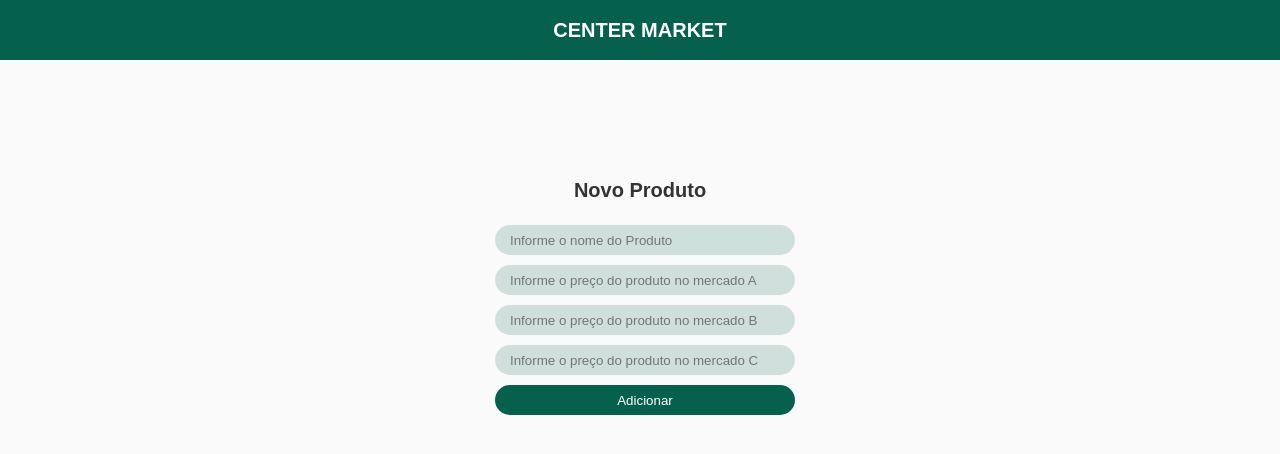
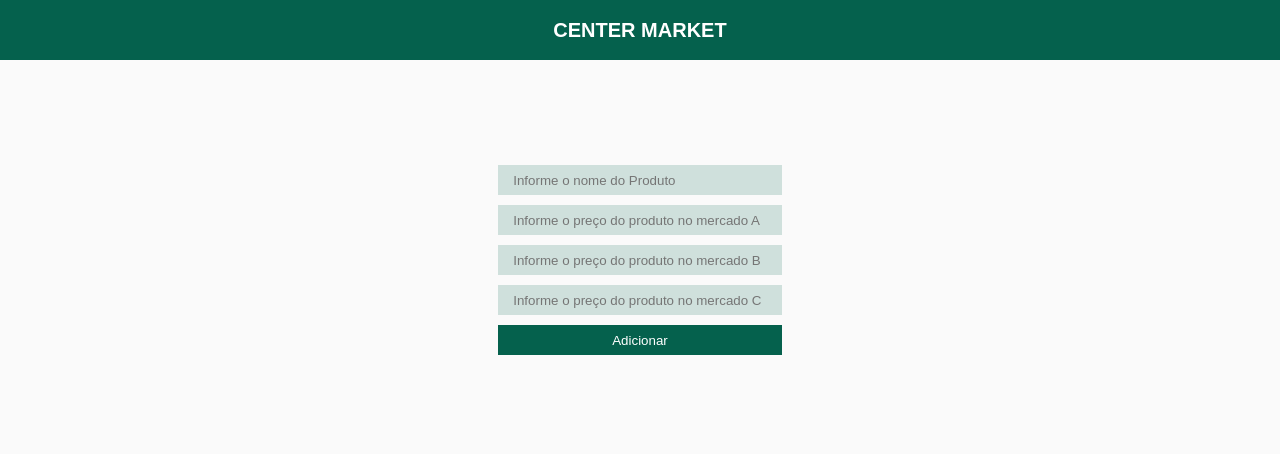
Before and after one commit to LeoCorbari/mercado, a React (Create React App) app: page /AddForm in a window 1280 px wide. Shown: the top 454 px of the page. Built offline with nearby package versions, Linux system fonts and the light colour scheme.

Commit message:
Udate footer

```diff
--- a/package.json
+++ b/package.json
@@ -7,6 +7,7 @@
     "mongoose": "^5.6.11",
     "react": "^16.9.0",
     "react-dom": "^16.9.0",
+    "react-number-format": "^4.2.0",
     "react-router-dom": "^5.0.1",
     "react-scripts": "3.1.1",
     "require-dir": "^1.2.0"
--- /dev/null
+++ b/src/components/footer/index.js
@@ -0,0 +1,29 @@
+import React from 'react'
+
+import { Link } from 'react-router-dom'
+
+import './style.css'
+
+
+class Buttons extends React.Component {
+
+    clearStorage = (e) => {
+        localStorage.clear()
+
+    }
+
+    render() {
+        return(
+            <div className='buttons-footer'>
+                <Link to='/AddForm/'>
+                    <input className='footer-input' type='submit' value='Adicionar Produto' />
+                </Link>
+                <input className='footer-input' type='submit' value='Limpar Tabela'
+                    onClick={this.clearStorage} />
+            </div>
+        )
+    }
+}
+
+
+export default Buttons
--- /dev/null
+++ b/src/components/footer/style.css
@@ -0,0 +1,22 @@
+.footer-input {
+    width: 50%;
+    border: 0;
+    color: #fff;
+    padding: 0;
+    cursor: pointer;
+    transition: 0.3s;
+    background: rgb(5, 97, 77);
+    font-weight: bold;
+    height: 30px;
+}
+
+.footer-input:hover {
+    background: #fff;
+    color: rgb(5, 97, 77);
+    border: 1px solid rgb(5, 97, 77);
+
+}
+
+.buttons-footer{
+    width: 100%;
+}
--- a/src/pages/addForm/index.js
+++ b/src/pages/addForm/index.js
@@ -25,7 +25,7 @@ class AddForm extends React.Component {
     }
 
     checkOverview = () => {
-        //TO DO fazer a comparação do mais caro
+        //TODO fazer a comparação do mais caro
     }
 
     handleSubmit(e) {
@@ -33,7 +33,6 @@ class AddForm extends React.Component {
         let p = this.state.produto
         let key = localStorage.length
         localStorage.setItem('item-' + key, JSON.stringify(p))
-
         e.preventDefault()
 
     }
@@ -55,31 +54,33 @@ class AddForm extends React.Component {
         return (
             <div id='container'>
 
-                <h3>Novo Produto</h3>
-
                 <form onSubmit={this.handleSubmit}>
 
                     <input
                     name='name'
+                    className='form-input'
                     onChange={this.handleChange}
                     placeholder='Informe o nome do Produto' />
 
                     <input
                     name='valueA'
+                    className='form-input'
                     onChange={this.handleChange}
                     placeholder='Informe o preço do produto no mercado A' />
 
                     <input
                     name='valueB'
+                    className='form-input'
                     onChange={this.handleChange}
                     placeholder='Informe o preço do produto no mercado B' />
 
                     <input
                     name='valueC'
+                    className='form-input'
                     onChange={this.handleChange}
                     placeholder='Informe o preço do produto no mercado C' />
 
-                    <input type='submit' value='Adicionar' />
+                    <input className='form-input-btn' type='submit' value='Adicionar' />
 
                 </form>
             </div>
--- a/src/pages/addForm/style.css
+++ b/src/pages/addForm/style.css
@@ -1,33 +1,29 @@
 #container {
-    max-width: 300px;
+    max-width: 315px;
     margin: 100px auto 0;
+    text-align: center;
 
 }
 
-h3 {
-    height: 60px;
-    width: 100%;
-    font-size: 20px;
-    font-weight: bold;
-    display: flex;
-    justify-content: center;
-    align-items: center;
-}
-
-input {
-    width: 100%;
+.form-input, .form-input-btn {
+    width: 90%;
     margin: 5px;
     height: 30px;
     padding-left: 15px;
     border: 0;
     background-color: rgba(5, 97, 77, 0.171);
-    border-radius: 20px;
+    transition: 0.3s;
 
 }
 
-input[type="submit"] {
+.form-input:hover, .form-input-btn:hover, .form-input-btn:focus, .form-input:focus {
+    width: 100%;
+}
+
+.form-input-btn {
     background: rgb(5, 97, 77);
     color: #fff;
     padding: 0;
     cursor: pointer;
+    transition: 0.3s;
 }
--- a/src/pages/main/index.js
+++ b/src/pages/main/index.js
@@ -1,4 +1,6 @@
 import React from 'react'
+
+import Buttons from '../../components/footer/'
 
 import './style.css'
 
@@ -87,8 +89,10 @@ class List extends React.Component {
                         <th>{this.state.totalC}</th>
                     </tfoot>
                 </table>
+                <Buttons />
             </div>
         )
+
     }
 
 }
```
Also changed, not shown: 1 other file (tests, documents, lock files or other folders).
